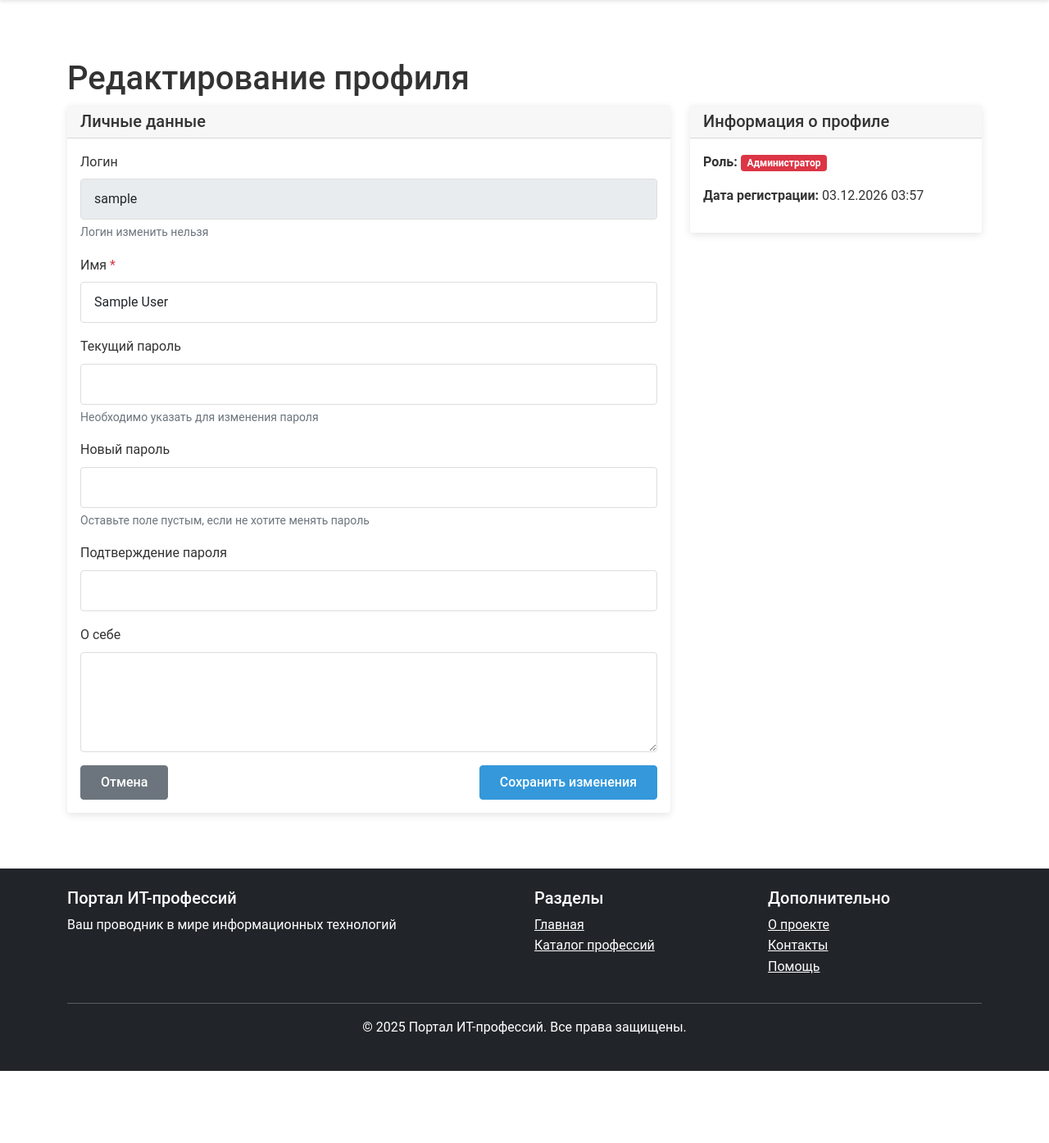
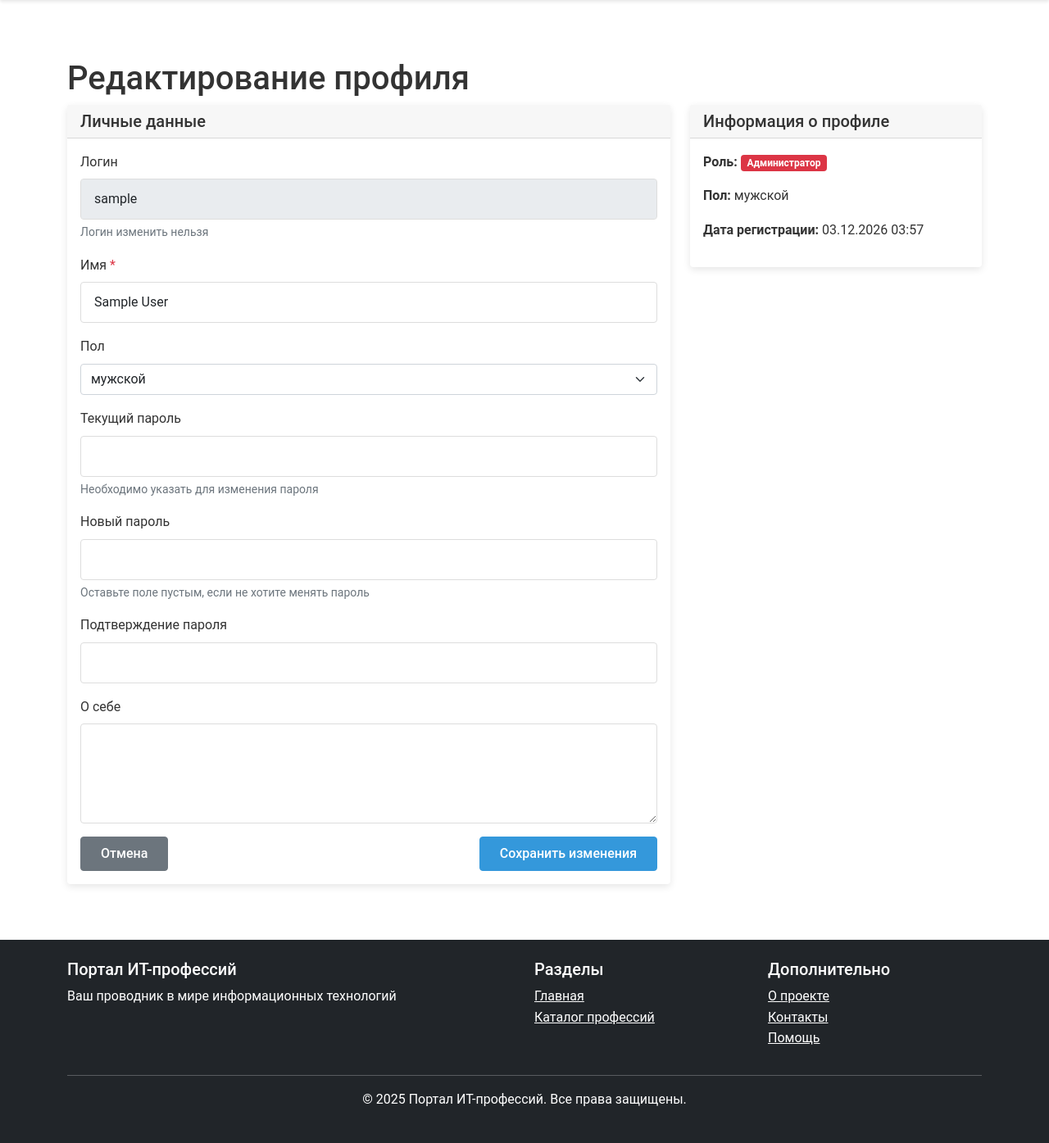
Before and after one commit to vasyza/proffesional-basics, a PHP site: page /edit_profile.php in a window 1280 px wide. Shown: the part 62-1457 px from the top of the page at 82% size. Before the commit the page ends 1369 px from the top, so only its background shows below. Run offline with PHP 8.4, Linux system fonts and the light colour scheme; the visitor is signed in with stand-in values (Sample User, id 1); some libraries are stand-ins or nearby versions.

Commit message:
feat: Пользователь теперь также может редактировать свой пол
- Теперь есть выпадающий список с выбором пола

```diff
--- a/edit_profile.php
+++ b/edit_profile.php
@@ -67,6 +67,16 @@ include_once 'includes/header.php';
                             <input type="text" class="form-control" id="name" name="name" value="<?php echo htmlspecialchars($user['name']); ?>" required>
                         </div>
 
+                        <!-- Выпадающий список для выбора пола -->
+                        <div class="mb-3">
+                            <label for="gender" class="form-label">Пол</label>
+                            <select class="form-select" id="gender" name="gender" required>
+                                <option value="" disabled>Выберите пол</option>
+                                <option value="мужской" <?php echo ($user['gender'] ?? '') === 'мужской' ? 'selected' : ''; ?>>мужской</option>
+                                <option value="женский" <?php echo ($user['gender'] ?? '') === 'женский' ? 'selected' : ''; ?>>женский</option>
+                            </select>
+                        </div>
+
                         <div class="mb-3">
                             <label for="current_password" class="form-label">Текущий пароль</label>
                             <input type="password" class="form-control" id="current_password" name="current_password">
@@ -120,6 +130,15 @@ include_once 'includes/header.php';
                             ?>
                         </span>
                     </p>
+                    <p><strong>Пол:</strong>
+                        <?php
+                        switch ($user['gender'] ?? '') {
+                            case 'мужской': echo 'мужской'; break;
+                            case 'женский': echo 'женский'; break;
+                            default: echo 'Не указан';
+                        }
+                        ?>
+                    </p>
                     <p><strong>Дата регистрации:</strong> <?php echo date('d.m.Y H:i', strtotime($user['created_at'])); ?></p>
 
                     <?php if ($user['role'] === 'expert'): ?>
```
